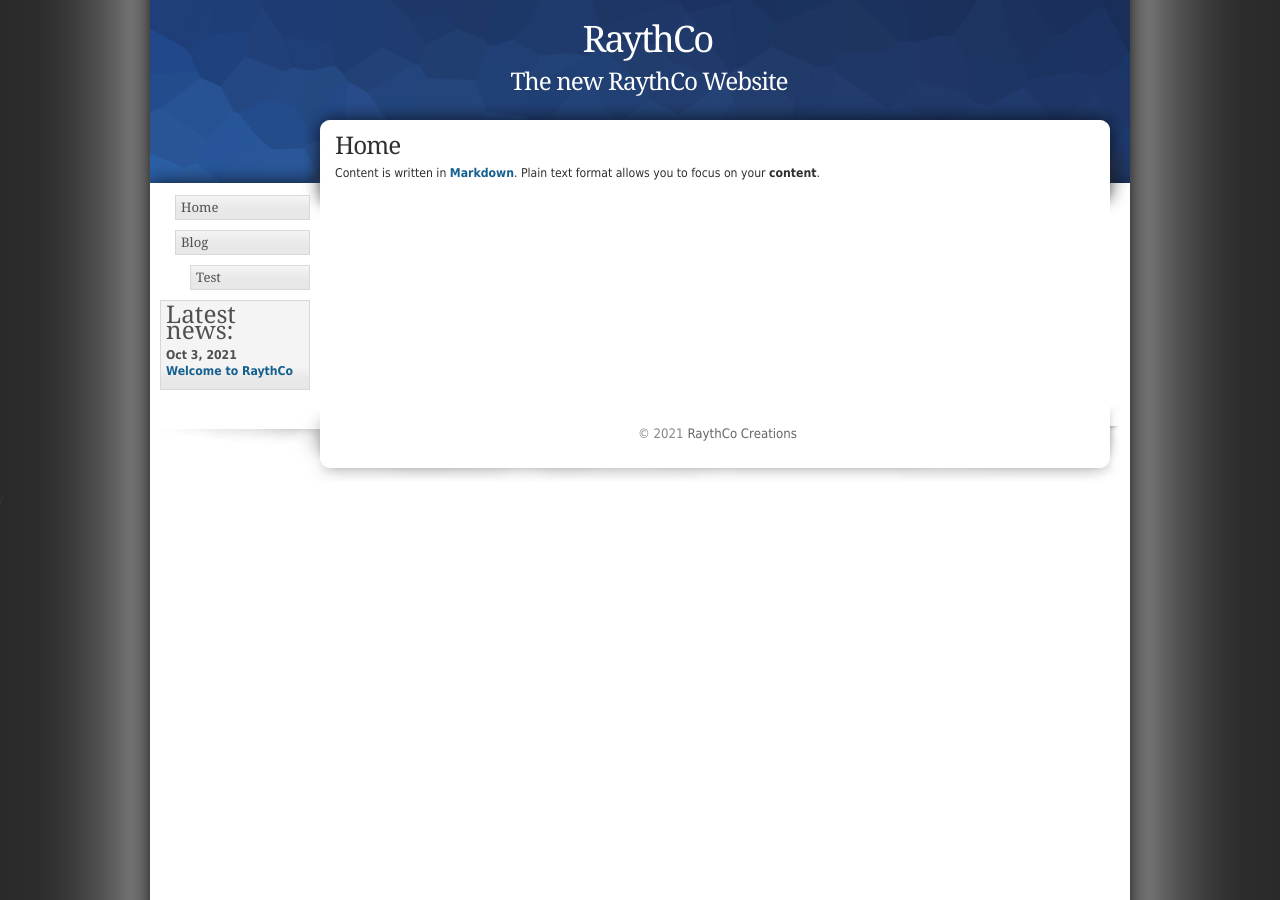
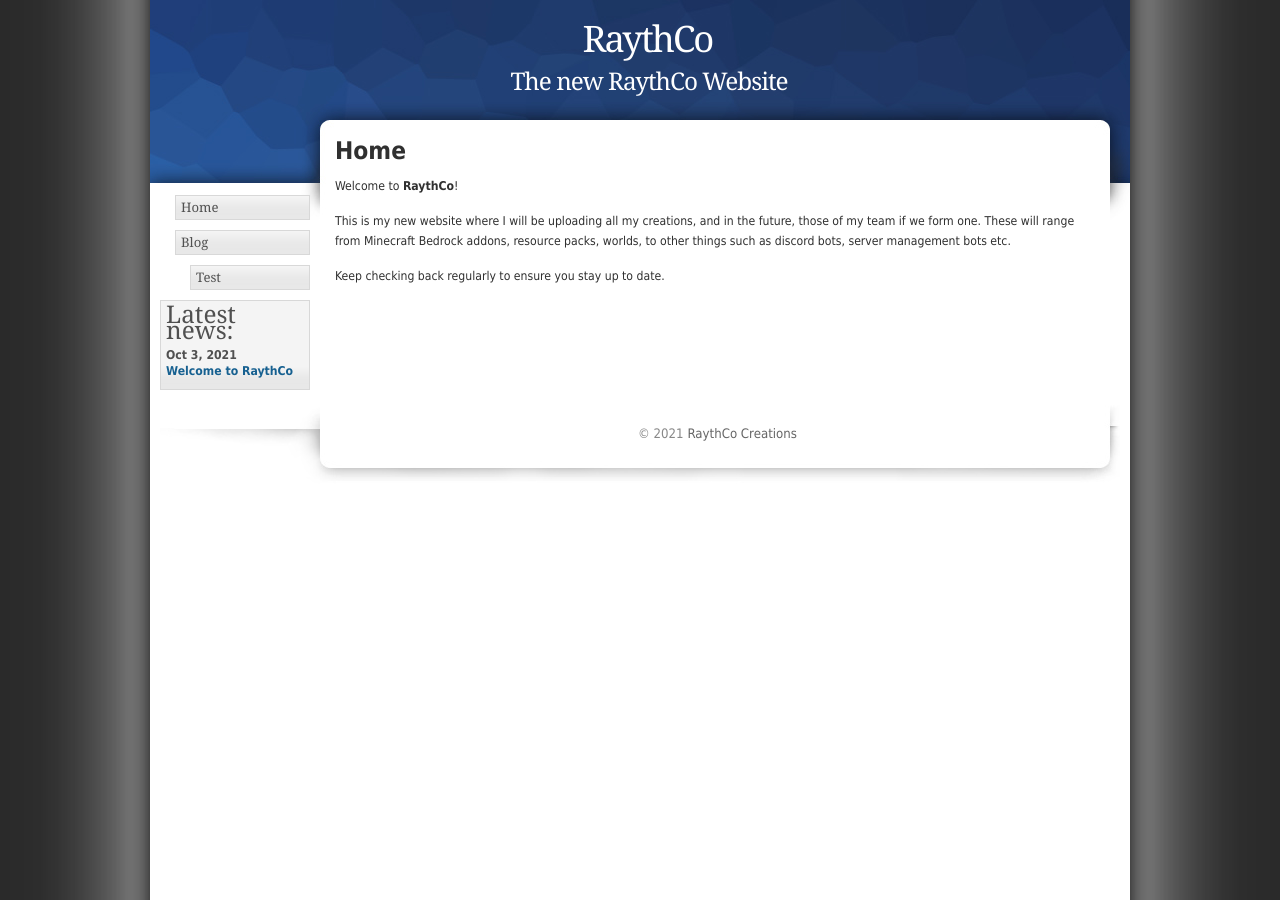
Before and after one commit to RaythCo-Creations/raythco-creations.github.io, a Jekyll site: the page built from index.md, in a window 1280 px wide. Built offline with Jekyll 4.4.1, drawn with Linux system fonts in a browser that asks for light colours.

Commit message:
Update index

```diff
--- a/_includes/footer.html
+++ b/_includes/footer.html
@@ -3,6 +3,5 @@
 	</div>
 
 </div>
-{{ page.url }}
 
 </body></html>
--- a/_layouts/default.html
+++ b/_layouts/default.html
@@ -3,7 +3,7 @@
 	{% include sidebar.html %}
 
 	<div id="content">
-	<h2>{{ page.title }}</h2>
+	<h1>{{ page.title }}</h1>
 		{{ content }}
 	</div>
 
--- a/index.md
+++ b/index.md
@@ -3,11 +3,8 @@ title: Home
 layout: home
 order: 1
 ---
-Content is written in [Markdown](https://learnxinyminutes.com/docs/markdown/).
-Plain text format allows you to focus on your **content**.
+Welcome to **RaythCo**!
 
-<!--
-You can use HTML elements in Markdown, such as the comment element, and they won't
-be affected by a markdown parser. However, if you create an HTML element in your
-markdown file, you cannot use markdown syntax within that element's contents.
--->
+This is my new website where I will be uploading all my creations, and in the future, those of my team if we form one. These will range from Minecraft Bedrock addons, resource packs, worlds, to other things such as discord bots, server management bots etc.
+
+Keep checking back regularly to ensure you stay up to date.
```
Also changed, not shown: test.md (deleted, +0 -6 lines).
